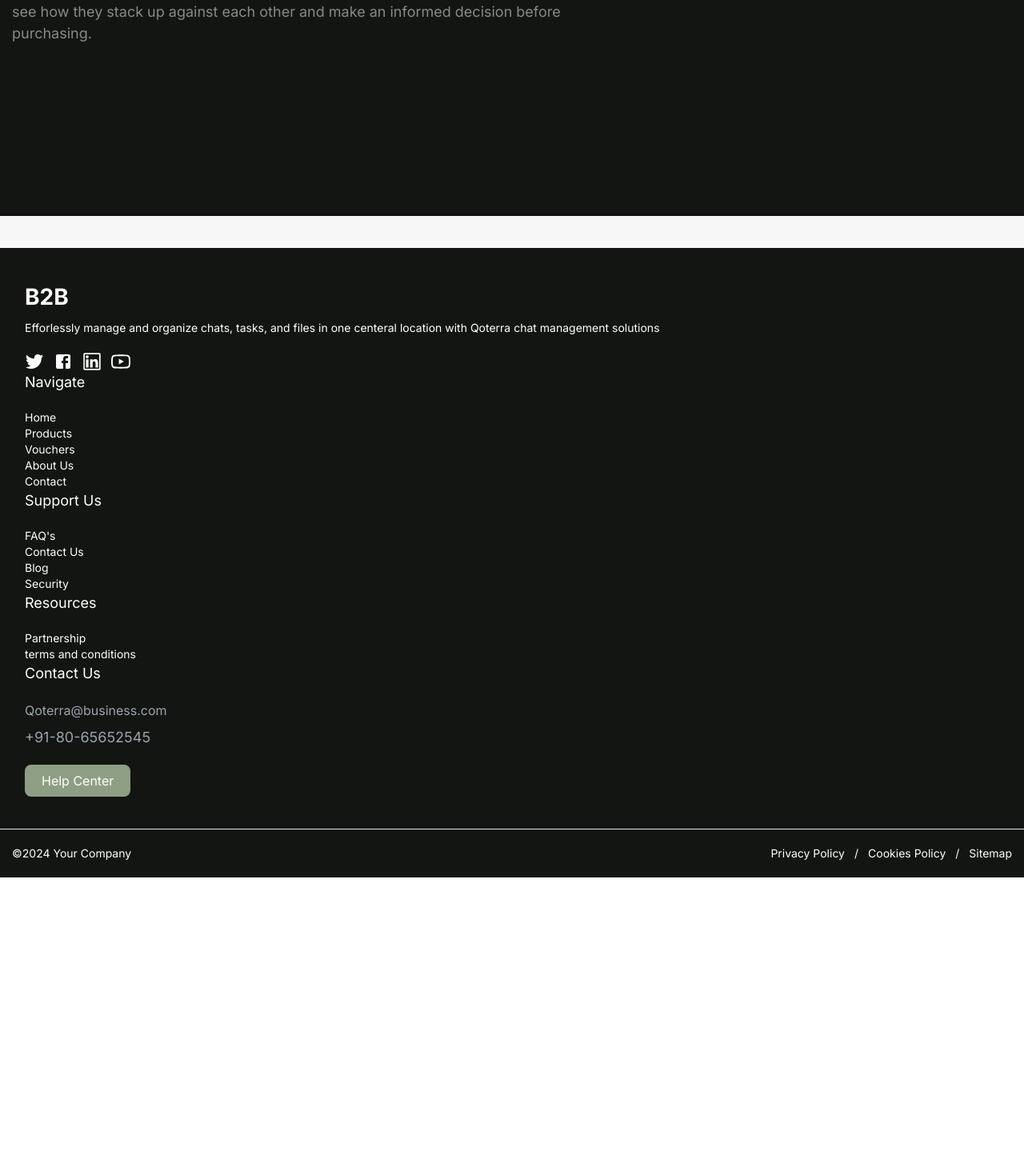
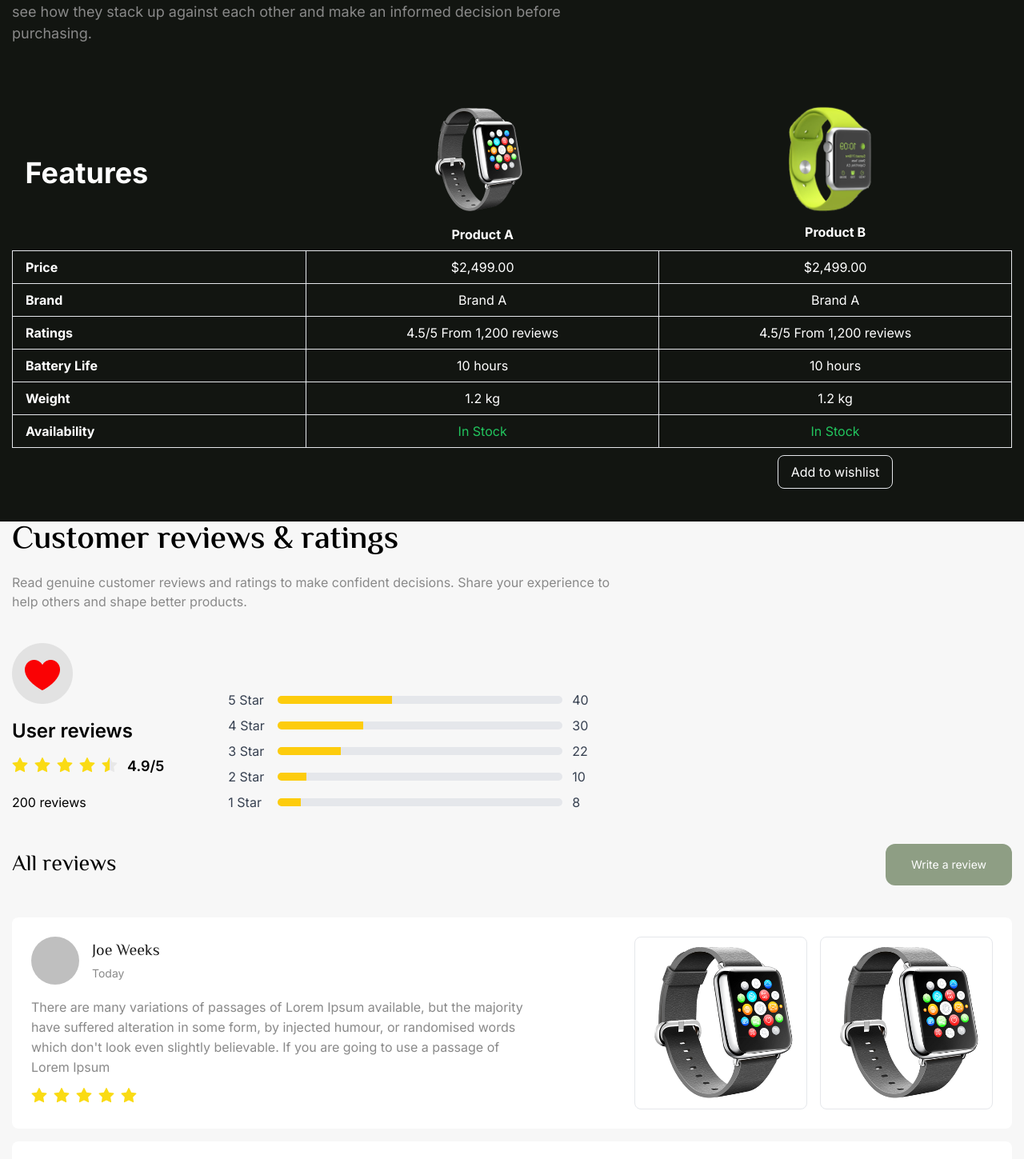
Before and after one commit to linear-digital/b2b-client, a Next.js app: page /products/485948 in a window 1280 px wide. Shown: the part 1142-2591 px from the top of the page at 80% size. Before the commit the page ends 2239 px from the top, so only its background shows below. Built offline with nearby package versions, Linux system fonts and the light colour scheme.

Commit message:
update AllReviews.tsx, CustomerReview.tsx, ProductComparison.tsx and page.tsx

```diff
--- a/app/products/[id]/_UI/AllReviews.tsx
+++ b/app/products/[id]/_UI/AllReviews.tsx
@@ -3,12 +3,12 @@ import React from 'react';
 
 const AllReviews = () => {
     return (
-        <section className='mt-10 container mx-auto'>
+        <section className='mt-10 container mx-auto lg:p-0 p-4'>
             <div className="flex items-center justify-between">
                 <h2 className='messiri text-[28px]'>
                     All reviews
                 </h2>
-                <button className='bg-primary text-white px-8 py-4 text-sm rounded-xl'>
+                <button className='bg-primary text-white px-5 lg:px-8 py-4 text-sm rounded-xl'>
                     Write a review
                 </button>
             </div>
--- a/app/products/[id]/_UI/CustomerReview.tsx
+++ b/app/products/[id]/_UI/CustomerReview.tsx
@@ -10,14 +10,14 @@ const ratingsData = [
 ];
 const CustomerReview = () => {
     return (
-        <div className='container mx-auto py-16'>
+        <div className='container mx-auto py-16 px-4 lg:p-0'>
             <h2 className='sec-title'>
                 Customer reviews & ratings
             </h2>
             <p className='max-w-[750px] mt-4 text-[#898989]' >
                 Read genuine customer reviews and ratings to make confident decisions. Share your experience to help others and shape better products.
             </p>
-            <div className="flex mt-10 items-end">
+            <div className="flex lg:flex-row flex-col mt-10 lg:items-end">
                 <div>
                     <Image src={'/images/hart.png'} width={76} height={76} alt='Hart' />
                     <h2 className='text-[24px] font-semibold mt-4'>
@@ -33,7 +33,7 @@ const CustomerReview = () => {
                         200 reviews
                     </h3>
                 </div>
-                <div className="ml-20">
+                <div className="lg:ml-20 mt-5 lg:mt-0">
                     {ratingsData.map((rating, index) => (
                         <RatingBar key={index} stars={rating.stars} value={rating.value} />
                     ))}
@@ -47,7 +47,7 @@ export default CustomerReview;
 
 const RatingBar = ({ stars, value }: { stars: number; value: number }) => {
     return (
-        <div className="flex items-center mt-2 w-[455px]">
+        <div className="flex items-center mt-2 lg:w-[455px] w-full">
             <h5 className="flex text-gray-700 min-w-[50px]">{stars} Star</h5>
             <div className="w-full h-[10px] bg-gray-200 rounded-lg overflow-hidden mx-3">
                 <div className="bg-[#FDCC0D] h-full"
--- a/app/products/[id]/_UI/ProductComparison.tsx
+++ b/app/products/[id]/_UI/ProductComparison.tsx
@@ -11,10 +11,10 @@ const ProductComparison = () => {
                 <p className='lg:text-[18px] text-[14px] text-[#898989] max-w-[749px] mt-4'>
                     Easily compare features, prices, and reviews of your favorite products. Multiple items to see how they stack up against each other and make an informed decision before purchasing.
                 </p>
-                <div className='mt-16'>
-                    <table className="table-auto border-collapse w-full text-left hidden">
-                        <thead>
-                            <tr>
+                <div className='mt-16 overflow-x-auto '>
+                    <table className="table-auto border-collapse w-full text-left ">
+                        <thead >
+                            <tr className='lg:table-row flex flex-col'>
                                 <th className="px-4 py-2" >
                                     <h2 className='text-[#FFFFFF] text-[36px]'>
                                         Features
@@ -89,7 +89,7 @@ const ProductComparison = () => {
                                 <td></td>
                                 <td>
                                     <div className="flex justify-center mt-2">
-                                        <button className='border text-white px-4 py-2 rounded-lg'>Add to wishlist</button>
+                                        <button className='border text-white px-4 py-2 rounded-lg lg:text-base text-sm '>Add to wishlist</button>
                                     </div>
                                 </td>
                             </tr>
--- a/app/products/[id]/page.tsx
+++ b/app/products/[id]/page.tsx
@@ -79,9 +79,9 @@ const Page = () => {
                 </div>
             </div>
             <ProductComparison />
-            {/*   <CustomerReview />
+            <CustomerReview />
             <AllReviews />
-            <FeaturedProduct /> */}
+            {/*   <FeaturedProduct /> */}
             <Footer />
         </div>
     );
```
